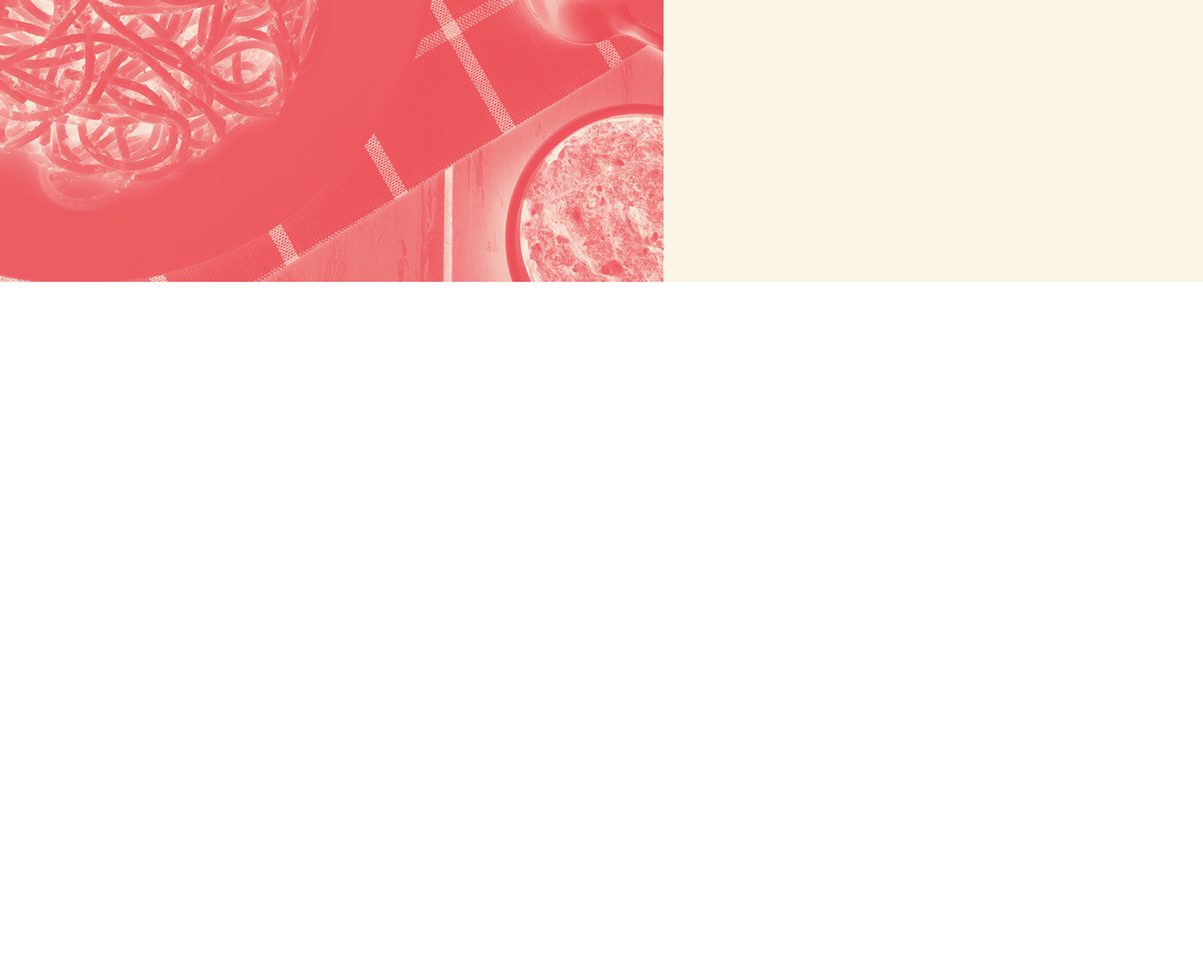
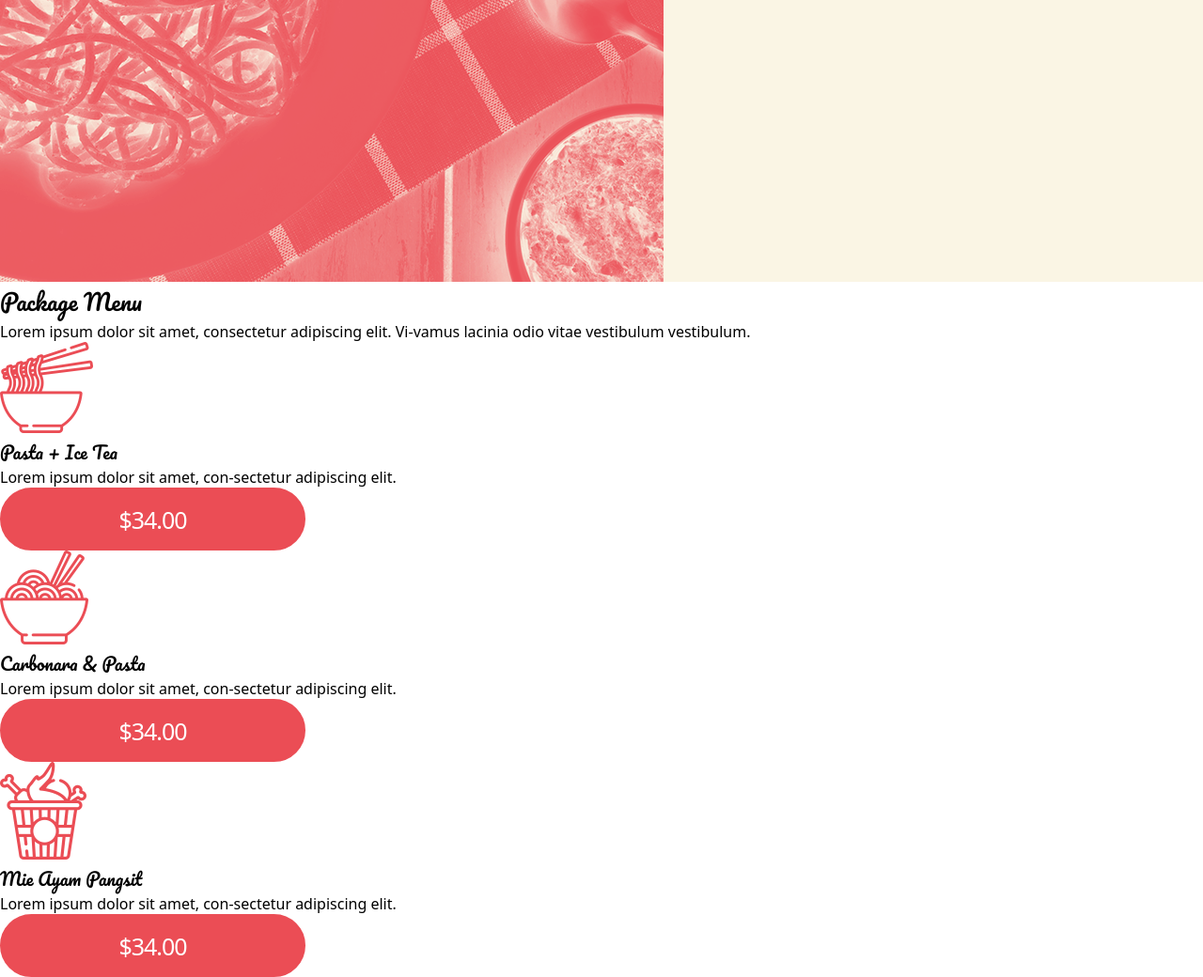
Before and after one commit to ArtemMartynow/foodie, a website: page index.html in a window 1280 px wide. Shown: the part 4396-5436 px from the top of the page at 94% size. Before the commit the page ends 4696 px from the top, so only its background shows below. Drawn offline with Linux system fonts and the light colour scheme.

Commit message:
create markings package-menu

```diff
--- a/index.html
+++ b/index.html
@@ -157,5 +157,41 @@
             <button class="btn">Order Now</button>
         </div>
     </div>
+    <div class="package-menu">
+        <h2>Package Menu</h2>
+        <p>
+            Lorem ipsum dolor sit amet, consectetur adipiscing
+            elit. Vi-vamus lacinia odio vitae vestibulum vestibulum.
+        </p>
+        <div class="package-menu-content">
+            <div class="platter-card">
+                <img src="./images/Icon.png">
+                <h3>Pasta + Ice Tea</h3>
+                <p>
+                    Lorem ipsum dolor sit amet, con-sectetur
+                    adipiscing elit.
+                </p>
+                <button class="btn">$34.00</button>
+            </div>
+            <div class="platter-card">
+                <img src="./images/Icon(2).png">
+                <h3>Carbonara & Pasta</h3>
+                <p>
+                    Lorem ipsum dolor sit amet, con-sectetur
+                    adipiscing elit.
+                </p>
+                <button class="btn">$34.00</button>
+            </div>
+            <div class="platter-card">
+                <img src="./images/Icon(3).png">
+                <h3>Mie Ayam Pangsit</h3>
+                <p>
+                    Lorem ipsum dolor sit amet, con-sectetur
+                    adipiscing elit.
+                </p>
+                <button class="btn">$34.00</button>
+            </div>
+        </div>
+    </div>
 </body>
 </html>
```
